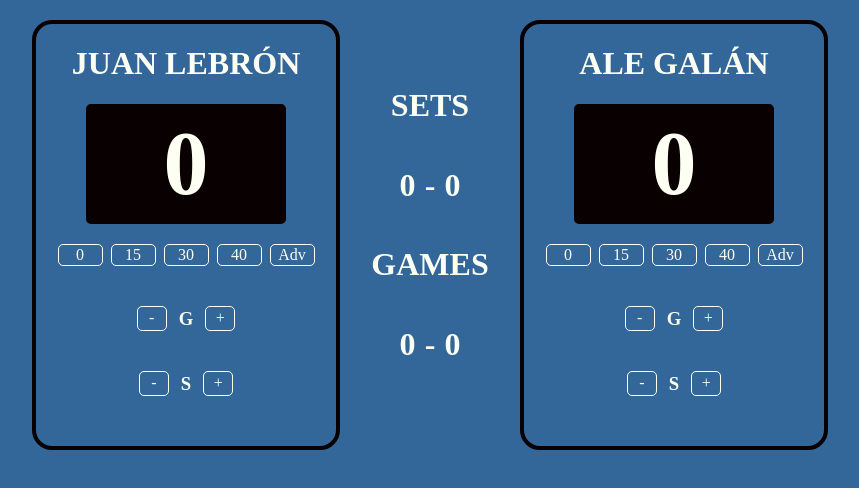
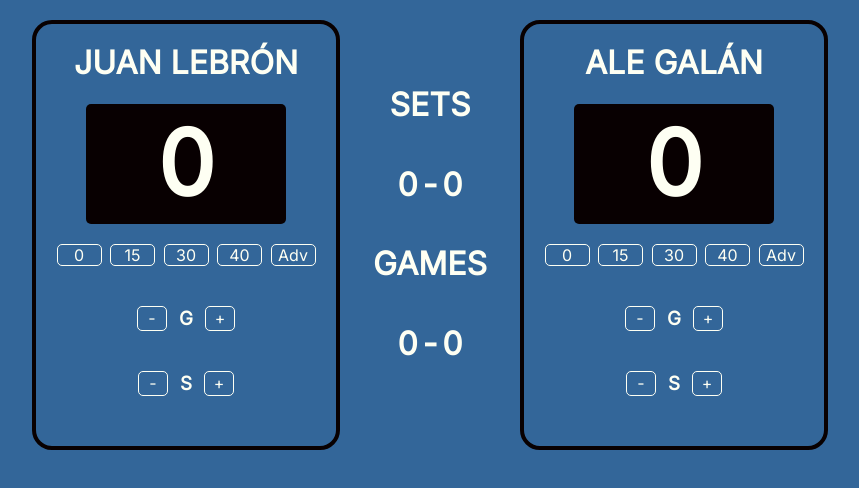
Before and after one commit to VicenteAraos/Padel_ScoreBoard, a website built with Vite: page index.html in a window 1280 px wide. Shown: the whole page, without its empty margins (210-1069 px from the left). Built offline with nearby package versions, Linux system fonts and the light colour scheme.

Commit message:
Font Change
Inter font implemented

```diff
--- a/index.css
+++ b/index.css
@@ -12,6 +12,7 @@ body {
     text-align: center;
     display: flex;
     justify-content: space-around;
+    font-family: "Inter", sans-serif;
 }
 
 h1{
--- a/index.html
+++ b/index.html
@@ -1,6 +1,10 @@
 <html>
-    <head><link rel="stylesheet" href="https://cdnjs.cloudflare.com/ajax/libs/normalize/8.0.1/normalize.css">
+    <head>
+        <link rel="stylesheet" href="https://cdnjs.cloudflare.com/ajax/libs/normalize/8.0.1/normalize.css">
         <link rel="stylesheet" href="index.css">
+        <link rel="preconnect" href="https://fonts.googleapis.com">
+        <link rel="preconnect" href="https://fonts.gstatic.com" crossorigin>
+        <link href="https://fonts.googleapis.com/css2?family=Inter&display=swap" rel="stylesheet">
     </head>
     <body>
         <div class="container">
```
